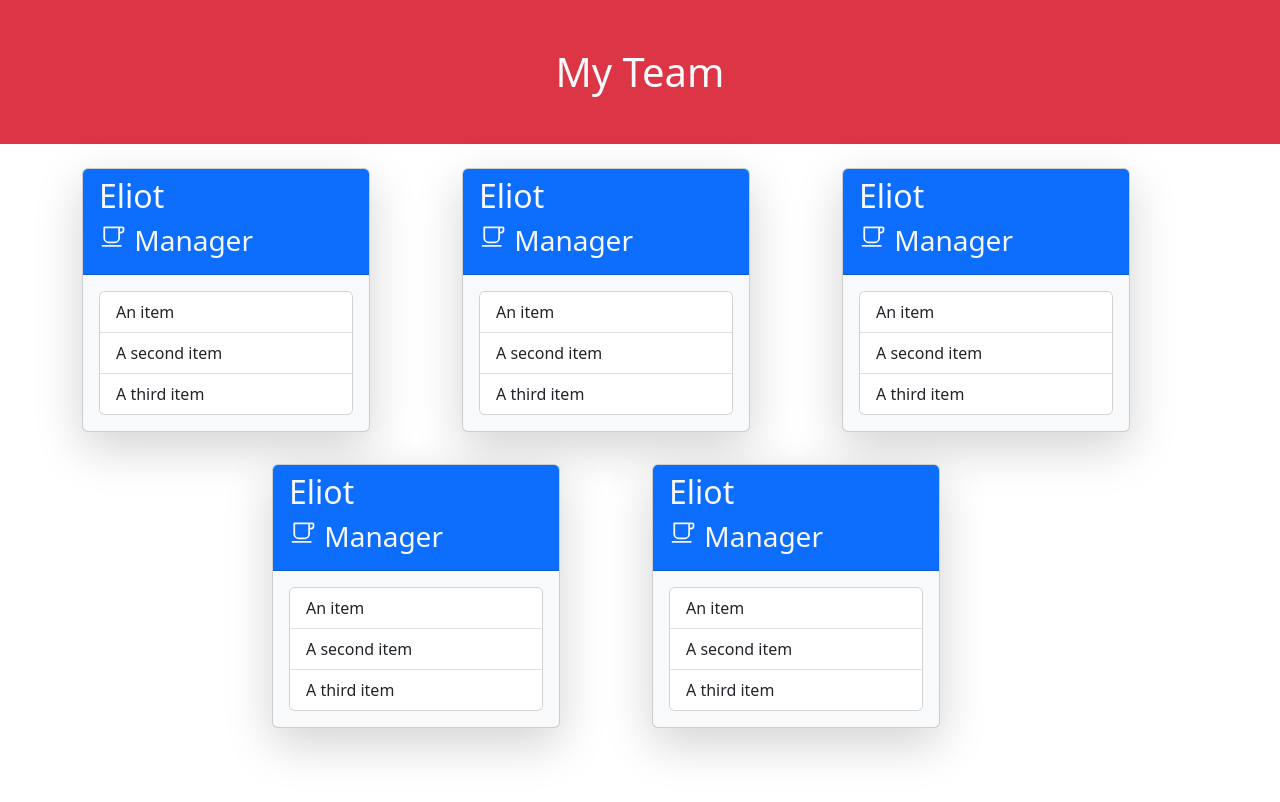
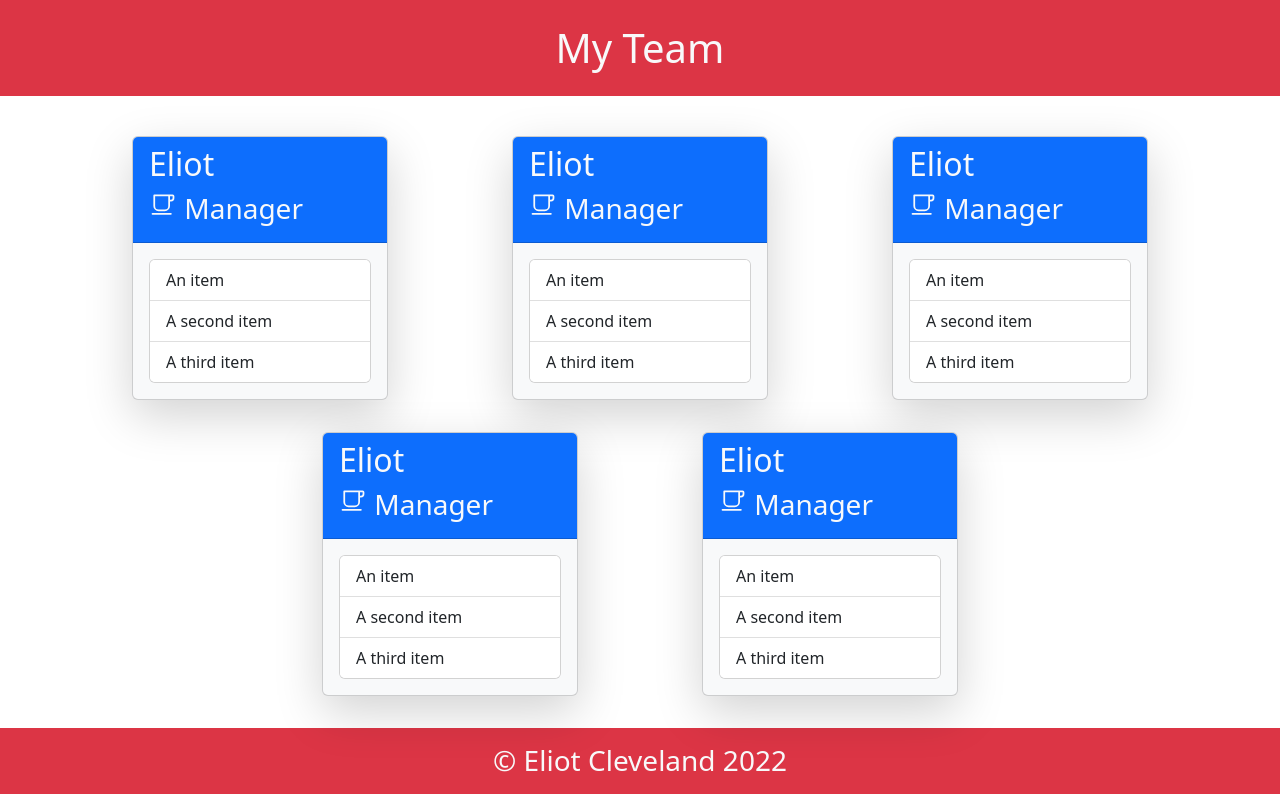
Before and after one commit to eclevela-1234/My-Team-App, a website: page src/index.html in a window 1280 px wide. Drawn offline with nearby package versions, Linux system fonts and the light colour scheme.

Commit message:
added footer, tweaked card layout

```diff
--- a/src/index.html
+++ b/src/index.html
@@ -12,13 +12,13 @@
 
 <body>
     <header class="bg-danger">
-        <h1 class="text-center text-light py-5">My Team</h1>
+        <h1 class="text-center text-light py-4">My Team</h1>
     </header>
     <main>
-        <div class="container">
+        <div class="container py-3">
             <div class="row justify-content-center">
                 <div class="col-4 my-3">
-                    <div class="card bg-light shadow-lg" style="width: 18rem;">
+                    <div class="card bg-light shadow-lg mx-auto" style="width: 16rem;">
                         <div class="card-header bg-primary">
                             <h2 class="text-light">Eliot</h2>
                             <h3 class="text-light">
@@ -35,7 +35,7 @@
                     </div>
                 </div>
                 <div class="col-4 my-3">
-                    <div class="card bg-light shadow-lg" style="width: 18rem;">
+                    <div class="card bg-light shadow-lg mx-auto" style="width: 16rem;">
                         <div class="card-header bg-primary">
                             <h2 class="text-light">Eliot</h2>
                             <h3 class="text-light">
@@ -51,8 +51,9 @@
                         </div>
                     </div>
                 </div>
+
                 <div class="col-4 my-3">
-                    <div class="card bg-light shadow-lg" style="width: 18rem;">
+                    <div class="card bg-light shadow-lg mx-auto" style="width: 16rem;">
                         <div class="card-header bg-primary">
                             <h2 class="text-light">Eliot</h2>
                             <h3 class="text-light">
@@ -68,8 +69,9 @@
                         </div>
                     </div>
                 </div>
+
                 <div class="col-4 my-3">
-                    <div class="card bg-light shadow-lg" style="width: 18rem;">
+                    <div class="card bg-light shadow-lg mx-auto" style="width: 16rem;">
                         <div class="card-header bg-primary">
                             <h2 class="text-light">Eliot</h2>
                             <h3 class="text-light">
@@ -85,8 +87,9 @@
                         </div>
                     </div>
                 </div>
+
                 <div class="col-4 my-3">
-                    <div class="card bg-light shadow-lg" style="width: 18rem;">
+                    <div class="card bg-light shadow-lg mx-auto" style="width: 16rem;">
                         <div class="card-header bg-primary">
                             <h2 class="text-light">Eliot</h2>
                             <h3 class="text-light">
@@ -104,12 +107,12 @@
                 </div>
 
 
-
-
-
             </div>
         </div>
     </main>
+    <footer class="bg-danger">
+        <h3 class="text-center text-light py-3">&copy Eliot Cleveland 2022</h3>
+    </footer>
 
 
     <script type="module" src="https://unpkg.com/ionicons@5.5.2/dist/ionicons/ionicons.esm.js"></script>
```
